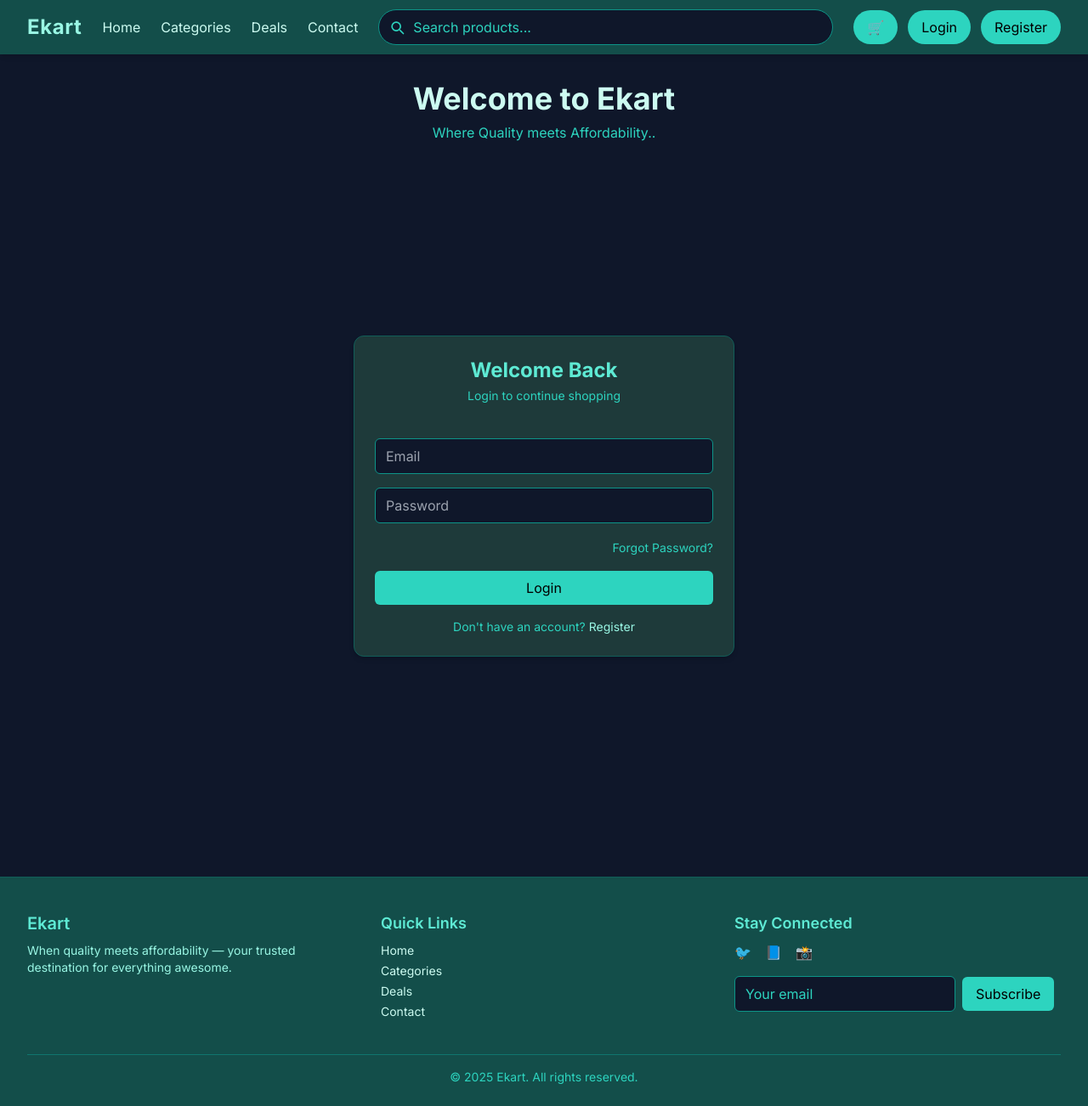
After one commit to Lakde-Maheshwari/Ekart, a Django app: page /accounts/login/ in a window 1280 px wide. The commit adds this page. Shown: the whole page at 85% size. Run offline with Django 5.2, Linux system fonts and the light colour scheme; data that the repository does not hold is empty; some libraries are stand-ins or nearby versions.

Commit message:
authentication done

```diff
--- a/Ekart/urls.py
+++ b/Ekart/urls.py
@@ -9,7 +9,7 @@
     path('',views.home,name='home'),
     path('store/', include('store.urls')),
     path('cart/', include('carts.urls')),
-    # path('accounts/', include('accounts.urls')),
+    path('accounts/', include('accounts.urls')),
     # path('category/', include('category.urls')),
     path("__reload__/", include("django_browser_reload.urls")),
 
--- /dev/null
+++ b/accounts/urls.py
@@ -0,0 +1,13 @@
+from django.urls import path
+from . import views
+urlpatterns = [
+    path("register/", views.register, name='register'),
+    path("login/",views.login, name='login'),
+    path("logout/",views.logout, name='logout'),
+    path("activate/<uidb64>/<token>",views.activate, name='activate'),
+    path("dashboard/",views.dashboard, name='dashboard'),
+    path("",views.dashboard, name='dashboard'),
+    path("forgotPassword/",views.forgotPassword, name='forgotPassword'),
+    path("resetpassword_validate/<uidb64>/<token>",views.resetpassword_validate, name='resetpassword_validate'),
+    path("resetPassword/",views.resetPassword, name='resetPassword'),
+]
--- a/accounts/views.py
+++ b/accounts/views.py
@@ -1,3 +1,156 @@
-from django.shortcuts import render
+from django.shortcuts import render,redirect
+from .models import Account
+from .forms import RegistrationForm
+from django.contrib import messages
+from django.contrib import auth
+from django.contrib.auth.decorators import login_required
+from django.contrib.auth import authenticate
+from django.contrib.sites.shortcuts import get_current_site
+from django.template.loader import render_to_string
+from django.utils.http import urlsafe_base64_encode,urlsafe_base64_decode
+from django.utils.encoding import force_bytes
+from django.contrib.auth.tokens import default_token_generator
+from django.core.mail import EmailMessage
+from django.http import HttpResponse
+from django.urls import reverse
+from django.contrib import messages, auth
+
 
 # Create your views here.
+def register(request):
+    if request.method == 'POST':
+        form = RegistrationForm(request.POST)
+        if form.is_valid():
+            first_name = form.cleaned_data['first_name']
+            last_name = form.cleaned_data['last_name']
+            phone_number = form.cleaned_data['phone_number']
+            email = form.cleaned_data['email']
+            password = form.cleaned_data['password']
+            # confirm_password = form.cleaned_data['confirm_password']
+            username = email.split('@')[0]
+
+            user = Account.objects.create_user(first_name = first_name,last_name= last_name,email = email,username = username,password= password)
+            user.phone_number = phone_number
+            user.save()
+            # user activation link
+            current_site = get_current_site(request)
+            mail_subject = "Please Activate Your Account"
+            message = render_to_string('accounts/activation.html',{
+                'user' : user,
+                'domain' : current_site,
+                'uid' : urlsafe_base64_encode(force_bytes(user.pk)),
+                'token' : default_token_generator.make_token(user),
+            })
+            to_email = email
+            send_email = EmailMessage(mail_subject,message, to=[to_email])
+            send_email.send()
+            # messages.success(request, "Thank you for registering with us. Please Check your mail for verification")
+            url = reverse('login')  # Make sure 'login' is the name of the login view in your urls.py
+        return redirect(f"{url}?command=verification&email={email}")
+    else:
+        form = RegistrationForm()
+    context = {
+        'form' : form,
+    }
+    return render(request,"accounts/register.html",context=context)
+
+
+def login(request):
+    if request.method == 'POST':
+        email = request.POST['email']
+        password = request.POST['password']
+
+        user = auth.authenticate(email=email, password=password)
+        if user is not None:
+            auth.login(request, user)
+            print("login done")
+            return redirect('home')
+        else:
+            messages.error(request, "Invalid email or password.")
+            return redirect('login')
+
+    return render(request, "accounts/login.html")
+
+@login_required(login_url = 'login')
+def logout(request):
+    auth.logout(request)
+    messages.success(request,"You Logged Out succesfully")
+    return  redirect("login")
+
+
+def activate(request,uidb64,token):
+    try:
+        uid = urlsafe_base64_decode(uidb64).decode()
+        user = Account._default_manager.get(pk = uid)
+    except(TypeError,OverflowError,ValueError,Account.DoesNotExist):
+        user = None
+
+    if user is not None and default_token_generator.check_token(user,token):
+        user.is_active = True
+        user.save()
+        messages.success(request,"Congratulations..!! Your Account is Activated")
+        return redirect('login')
+    else:
+        messages.error(request,"Invalid Activation Link")
+        return redirect('register')
+
+@login_required(login_url = 'login')
+def dashboard(request):
+    return render(request,'accounts/dashboard.html')
+
+def forgotPassword(request):
+    if request.method == 'POST':
+        email = request.POST['email']
+        if Account.objects.filter(email=email).exists():
+            user =  Account.objects.get(email__exact=email)
+            # USER ACTIVATION
+            current_site = get_current_site(request)
+            mail_subject = "Reset Your Link"
+            message = render_to_string('accounts/reset_password_validate.html',{
+                'user' : user,
+                'domain' : current_site,
+                'uid' : urlsafe_base64_encode(force_bytes(user.pk)),
+                'token' : default_token_generator.make_token(user),
+            })
+            to_email = email
+            send_email = EmailMessage(mail_subject,message, to=[to_email])
+            send_email.send()
+
+            messages.success(request,"Password Reset mail has been sent to your email Account")
+            return redirect('login')
+        else:
+            messages.error(request,"Account does not exist")
+            return redirect('forgotPassword')
+    return render(request,'accounts/forgotPassword.html')
+
+def resetpassword_validate(request,uidb64,token):
+    try:
+        uid = urlsafe_base64_decode(uidb64).decode()
+        user = Account._default_manager.get(pk = uid)
+    except(TypeError,OverflowError,ValueError,Account.DoesNotExist):
+        user = None
+    if user is not None and default_token_generator.check_token(user,token):
+        request.session['uid'] = uid
+        messages.success(request,"Please Reset your password")
+        return redirect('resetPassword')
+    else:
+        messages.error(request,"This link have been expired")
+        return redirect('login')
+
+def resetPassword(request):
+    if request.method == 'POST':
+        password = request.POST['password']
+        confirm_password = request.POST['confirm_password']
+
+        if password == confirm_password:
+            uid = request.session.get('uid')
+            user = Account.objects.get(pk=uid)
+            user.set_password(password)
+            user.save()
+            messages.success(request,"Password reset successfull")
+            return redirect(('login'))
+        else:
+            messages.error(request,"Passwords do not match")
+            return redirect('resetPassword')
+    else:
+        return render(request,'accounts/reset_password.html')
--- a/carts/views.py
+++ b/carts/views.py
@@ -62,9 +62,6 @@
 
     return redirect('cart')
 
-
-
-
 def remove_cart(request,product_id):
     cart = Cart.objects.get(cart_id = __cart_id(request))
     product = get_object_or_404(Product,id = product_id)
--- /dev/null
+++ b/templates/accounts/login.html
@@ -0,0 +1,42 @@
+{% extends "base.html" %}
+{% load static %}
+{% block content %}
+
+<div class="min-h-screen flex items-center justify-center bg-[#0f172a] py-6 px-4">
+    <div class="max-w-md w-full bg-[#1e3a3a] p-6 rounded-xl shadow-md border border-teal-800 space-y-6">
+        {% if request.GET.command == 'verification' %}
+        <div class="bg-green-100 border border-green-400 text-green-700 px-4 py-3 rounded text-sm mb-2">
+            Thank you for registering! Please check your email <strong>{{ request.GET.email }}</strong> to verify your
+            account.
+            <a href="{% url 'login' %}"><span class="text-black">Login</span> if Already verified.</a>
+        </div>
+        {% endif %}
+        <div class="text-center">
+            <h2 class="text-2xl font-bold text-teal-300">Welcome Back</h2>
+            <p class="text-sm text-teal-400 mt-1">Login to continue shopping</p>
+        </div>
+        {% include "includes/alert.html" %}
+        <form action="{% url 'login' %}" method="POST" class="space-y-4">
+            {% csrf_token %}
+            <input type="email" name="email" required placeholder="Email"
+                class="w-full px-3 py-2 bg-[#0f172a] border border-teal-600 text-white rounded-md focus:ring-2 focus:ring-teal-400 focus:outline-none" />
+            <input type="password" name="password" required placeholder="Password"
+                class="w-full px-3 py-2 bg-[#0f172a] border border-teal-600 text-white rounded-md focus:ring-2 focus:ring-teal-400 focus:outline-none" />
+
+            <!-- Forgot Password Link -->
+            <div class="text-right">
+                <a href="{% url 'forgotPassword' %}"
+                    class="text-sm text-teal-400 hover:text-teal-300 hover:underline">Forgot Password?</a>
+            </div>
+
+            <button type="submit"
+                class="w-full bg-teal-400 text-black py-2 rounded-md font-medium hover:bg-teal-300 transition">Login</button>
+
+            <p class="text-sm text-center text-teal-400">
+                Don't have an account?
+                <a href="{% url 'register' %}" class="text-teal-200 hover:underline">Register</a>
+            </p>
+        </form>
+    </div>
+</div>
+{% endblock %}
--- /dev/null
+++ b/templates/accounts/logout.html
@@ -0,0 +1,5 @@
+{% extends "base.html" %}
+{% load static %}
+{% block content %}
+This is logout page
+{% endblock content %}
--- a/templates/base.html
+++ b/templates/base.html
@@ -1,24 +1,24 @@
 <!DOCTYPE html>
 <html lang="en">
+
 <head>
   <meta charset="UTF-8" />
   <meta name="viewport" content="width=device-width, initial-scale=1.0" />
   <title>Teal E-commerce Navbar</title>
   <script src="https://cdn.tailwindcss.com"></script>
-    <link
-      href="https://fonts.googleapis.com/css2?family=Inter:wght@400;600;700&display=swap"
-      rel="stylesheet"
-    />
+  <link href="https://fonts.googleapis.com/css2?family=Inter:wght@400;600;700&display=swap" rel="stylesheet" />
   <style>
     body {
       font-family: "Inter", sans-serif;
     }
+
     /* Custom dropdown shadow */
     .dropdown-shadow {
       box-shadow: 0px 10px 15px -3px rgba(0, 0, 0, 0.2);
     }
   </style>
 </head>
+
 <body class="bg-[#0f172a] text-white">
   {% block navbar %}
   <!-- Navbar -->
@@ -42,19 +42,12 @@
               </button>
               <!-- Dropdown Menu -->
               <div
-                  class="absolute invisible opacity-0 group-hover:visible group-hover:opacity-100 transition-all duration-300 ease-in-out mt-2 w-48 bg-[#1e3a3a] text-white rounded-md dropdown-shadow z-50"
-                >
-                  <a
-                    href="/store"
-                    class="block px-4 py-2 hover:bg-[#2d4f4f] transition"
-                  >
+                class="absolute invisible opacity-0 group-hover:visible group-hover:opacity-100 transition-all duration-300 ease-in-out mt-2 w-48 bg-[#1e3a3a] text-white rounded-md dropdown-shadow z-50">
+                <a href="/store" class="block px-4 py-2 hover:bg-[#2d4f4f] transition">
                   All Products
                 </a>
                 {% for category in links %}
-                  <a
-                    href="{{ category.get_url }}"
-                    class="block px-4 py-2 hover:bg-[#2d4f4f] transition"
-                  >
+                <a href="{{ category.get_url }}" class="block px-4 py-2 hover:bg-[#2d4f4f] transition">
                   {{ category.category_name }}
                 </a>
                 {% endfor %}
@@ -66,57 +59,58 @@
         </div>
 
         <!-- Search -->
-          <form
-            action="{% url 'search' %}"
-            method="GET"
-            class="hidden md:flex flex-1 mx-6 relative"
-          >
-            <input
-              type="text"
-              name="q"
-              placeholder="Search products..."
-              class="w-full px-4 py-2 pl-10 rounded-full bg-[#0f172a] border border-teal-600 placeholder-teal-400 text-white focus:outline-none focus:ring-2 focus:ring-teal-400"
-            />
-            <button
-              type="submit"
-              class="absolute left-3 top-1/2 transform -translate-y-1/2 text-teal-400"
-            >
+        <form action="{% url 'search' %}" method="GET" class="hidden md:flex flex-1 mx-6 relative">
+          <input type="text" name="q" placeholder="Search products..."
+            class="w-full px-4 py-2 pl-10 rounded-full bg-[#0f172a] border border-teal-600 placeholder-teal-400 text-white focus:outline-none focus:ring-2 focus:ring-teal-400" />
+          <button type="submit" class="absolute left-3 top-1/2 transform -translate-y-1/2 text-teal-400">
             <!-- Magnifying glass icon (Heroicons) -->
-              <svg
-                xmlns="http://www.w3.org/2000/svg"
-                class="h-5 w-5"
-                fill="none"
-                viewBox="0 0 24 24"
-                stroke="currentColor"
-                stroke-width="2"
-              >
-                <path
-                  stroke-linecap="round"
-                  stroke-linejoin="round"
-                  d="M21 21l-4.35-4.35M17 11a6 6 0 11-12 0 6 6 0 0112 0z"
-                />
+            <svg xmlns="http://www.w3.org/2000/svg" class="h-5 w-5" fill="none" viewBox="0 0 24 24"
+              stroke="currentColor" stroke-width="2">
+              <path stroke-linecap="round" stroke-linejoin="round"
+                d="M21 21l-4.35-4.35M17 11a6 6 0 11-12 0 6 6 0 0112 0z" />
             </svg>
           </button>
         </form>
 
         <!-- CTA & Cart -->
-          <div class="hidden md:flex items-center space-x-5">
-            <a
-              href="{% url 'cart' %}"
-              class="relative hover:text-teal-300 text-xl transition"
-            >
+        <div class="hidden md:flex items-center space-x-3">
+          <a href="{% url 'cart' %}"
+            class="relative bg-teal-400 text-black px-4 py-2 rounded-full font-medium hover:bg-teal-300 transition flex items-center">
             🛒
-              <span
-                class="absolute -top-2 -right-3 bg-teal-400 text-black text-xs rounded-full px-1"
-                >{{ cart_count }}</span
-              >
+            {% if cart_count > 0 %}
+            <span class="absolute -top-1 -right-2 bg-black text-teal-300 text-xs rounded-full px-1">
+              {{ cart_count }}
+            </span>
+            {% endif %}
           </a>
-            <a
-              href="#"
-              class="bg-teal-400 text-black px-4 py-2 rounded-full font-medium hover:bg-teal-300 transition"
-              >Login</a
-            >
+          {% if user.id %}
+          <a href="{% url 'dashboard' %}" title="Dashboard" class="hover:text-teal-200 transition">
+            <svg xmlns="http://www.w3.org/2000/svg" class="h-7 w-7 text-teal-200" fill="none" viewBox="0 0 24 24"
+              stroke="currentColor">
+              <path stroke-linecap="round" stroke-linejoin="round" stroke-width="2"
+                d="M5.121 17.804A9.954 9.954 0 0012 20a9.954 9.954 0 006.879-2.196M15 10a3 3 0 11-6 0 3 3 0 016 0z" />
+            </svg>
+          </a>
+
+
+          <a href="{% url 'logout' %}"
+            class="bg-teal-400 text-black px-4 py-2 rounded-full font-medium hover:bg-teal-300 transition">
+            Logout
+          </a>
+          {% else %}
+          <a href="{% url 'login' %}"
+            class="bg-teal-400 text-black px-4 py-2 rounded-full font-medium hover:bg-teal-300 transition">
+            Login
+          </a>
+          <a href="{% url 'register' %}"
+            class="bg-teal-400 text-black px-4 py-2 rounded-full font-medium hover:bg-teal-300 transition">
+            Register
+          </a>
+          {% endif %}
+
+
         </div>
+
 
         <!-- Mobile Hamburger -->
         <div class="md:hidden flex items-center">
@@ -126,33 +120,21 @@
 
       <!-- Mobile Search -->
       <form action="{% url 'search' %}" method="GET" class="md:hidden mt-2">
-          <input
-            type="text"
-            name="q"
-            placeholder="Search products..."
-            class="w-full px-4 py-2 rounded-full bg-[#0f172a] border border-teal-600 placeholder-teal-400 text-white focus:outline-none focus:ring-2 focus:ring-teal-400"
-          />
+        <input type="text" name="q" placeholder="Search products..."
+          class="w-full px-4 py-2 rounded-full bg-[#0f172a] border border-teal-600 placeholder-teal-400 text-white focus:outline-none focus:ring-2 focus:ring-teal-400" />
       </form>
     </div>
 
     <!-- Mobile Menu -->
-      <div
-        id="mobile-menu"
-        class="md:hidden hidden px-4 pb-4 pt-2 space-y-3 text-teal-100"
-      >
+    <div id="mobile-menu" class="md:hidden hidden px-4 pb-4 pt-2 space-y-3 text-teal-100">
       <a href="#" class="block hover:text-white">Home</a>
       <div class="block">
-          <button
-            class="w-full text-left hover:text-white"
-            onclick="toggleDropdown()"
-          >
+        <button class="w-full text-left hover:text-white" onclick="toggleDropdown()">
           Categories
         </button>
         <div id="mobile-dropdown" class="hidden pl-4 mt-2 space-y-1">
           {% for category in links %}
-            <a href="{{ category.get_url }}" class="block hover:text-white"
-              >{{ category.category_name }}</a
-            >
+          <a href="{{ category.get_url }}" class="block hover:text-white">{{ category.category_name }}</a>
           {% endfor %}
         </div>
       </div>
@@ -160,11 +142,8 @@
       <a href="#" class="block hover:text-white">Contact</a>
       <div class="flex items-center justify-between mt-2">
         <a href="#" class="hover:text-teal-300 text-xl">🛒</a>
-          <a
-            href="#"
-            class="bg-teal-400 text-black px-4 py-2 rounded-full font-medium hover:bg-teal-300 transition"
-            >Login</a
-          >
+        <a href="#"
+          class="bg-teal-400 text-black px-4 py-2 rounded-full font-medium hover:bg-teal-300 transition">Login</a>
       </div>
     </div>
   </nav>
@@ -191,9 +170,7 @@
   </script>
 
   {% block content %} {% endblock content %} {% block footer %}
-    <footer
-      class="bg-[#134e4a] text-teal-100 pt-10 pb-6 mt-12 border-t border-teal-800"
-    >
+  <footer class="bg-[#134e4a] text-teal-100 pt-10 pb-6 mt-12 border-t border-teal-800">
     <div class="max-w-7xl mx-auto px-4 sm:px-6 lg:px-8">
       <div class="grid grid-cols-1 md:grid-cols-3 gap-8">
         <!-- Company Info -->
@@ -232,18 +209,11 @@
             <a href="#" class="hover:text-white transition">📘</a>
             <a href="#" class="hover:text-white transition">📸</a>
           </div>
-            <form
-              class="flex flex-col sm:flex-row sm:items-center space-y-2 sm:space-y-0 sm:space-x-2"
-            >
-              <input
-                type="email"
-                placeholder="Your email"
-                class="px-3 py-2 rounded-md bg-[#0f172a] border border-teal-600 placeholder-teal-400 text-white focus:outline-none focus:ring-2 focus:ring-teal-400 w-full sm:w-auto"
-              />
-              <button
-                type="submit"
-                class="bg-teal-400 text-black px-4 py-2 rounded-md font-medium hover:bg-teal-300 transition"
-              >
+          <form class="flex flex-col sm:flex-row sm:items-center space-y-2 sm:space-y-0 sm:space-x-2">
+            <input type="email" placeholder="Your email"
+              class="px-3 py-2 rounded-md bg-[#0f172a] border border-teal-600 placeholder-teal-400 text-white focus:outline-none focus:ring-2 focus:ring-teal-400 w-full sm:w-auto" />
+            <button type="submit"
+              class="bg-teal-400 text-black px-4 py-2 rounded-md font-medium hover:bg-teal-300 transition">
               Subscribe
             </button>
           </form>
@@ -251,13 +221,12 @@
       </div>
 
       <!-- Bottom -->
-        <div
-          class="mt-10 text-center text-sm text-teal-400 border-t border-teal-700 pt-4"
-        >
+      <div class="mt-10 text-center text-sm text-teal-400 border-t border-teal-700 pt-4">
         © 2025 Ekart. All rights reserved.
       </div>
     </div>
   </footer>
   {% endblock footer %}
 </body>
+
 </html>
--- /dev/null
+++ b/templates/includes/alert.html
@@ -0,0 +1,24 @@
+{% if messages %}
+<div class="space-y-4 mb-6">
+    {% for message in messages %}
+    <div class="flex items-start justify-between p-4 rounded-lg shadow-md relative
+        {% if message.tags == 'success' %}
+          bg-green-100 text-green-800 border border-green-400
+        {% elif message.tags == 'error' %}
+          bg-red-100 text-red-800 border border-red-400
+        {% elif message.tags == 'warning' %}
+          bg-yellow-100 text-yellow-800 border border-yellow-400
+        {% else %}
+          bg-blue-100 text-blue-800 border border-blue-400
+        {% endif %}
+      ">
+        <p class="text-sm font-medium pr-6">{{ message }}</p>
+
+        <button onclick="this.parentElement.remove()"
+            class="absolute top-2 right-2 text-xl text-gray-500 hover:text-gray-700">
+            &times;
+        </button>
+    </div>
+    {% endfor %}
+</div>
+{% endif %}
```
Also changed, not shown: Ekart/settings.py (+19 -0 lines), accounts/forms.py (added, +39 -0 lines), templates/accounts/activation.html (added, +10 -0 lines), templates/accounts/dashboard.html (added, +55 -0 lines), templates/accounts/forgotPassword.html (added, +37 -0 lines), templates/accounts/register.html (added, +58 -0 lines), templates/accounts/reset_password.html (added, +46 -0 lines), templates/accounts/reset_password_validate.html (added, +11 -0 lines). Lines whose indentation alone changed are shown as unchanged.
